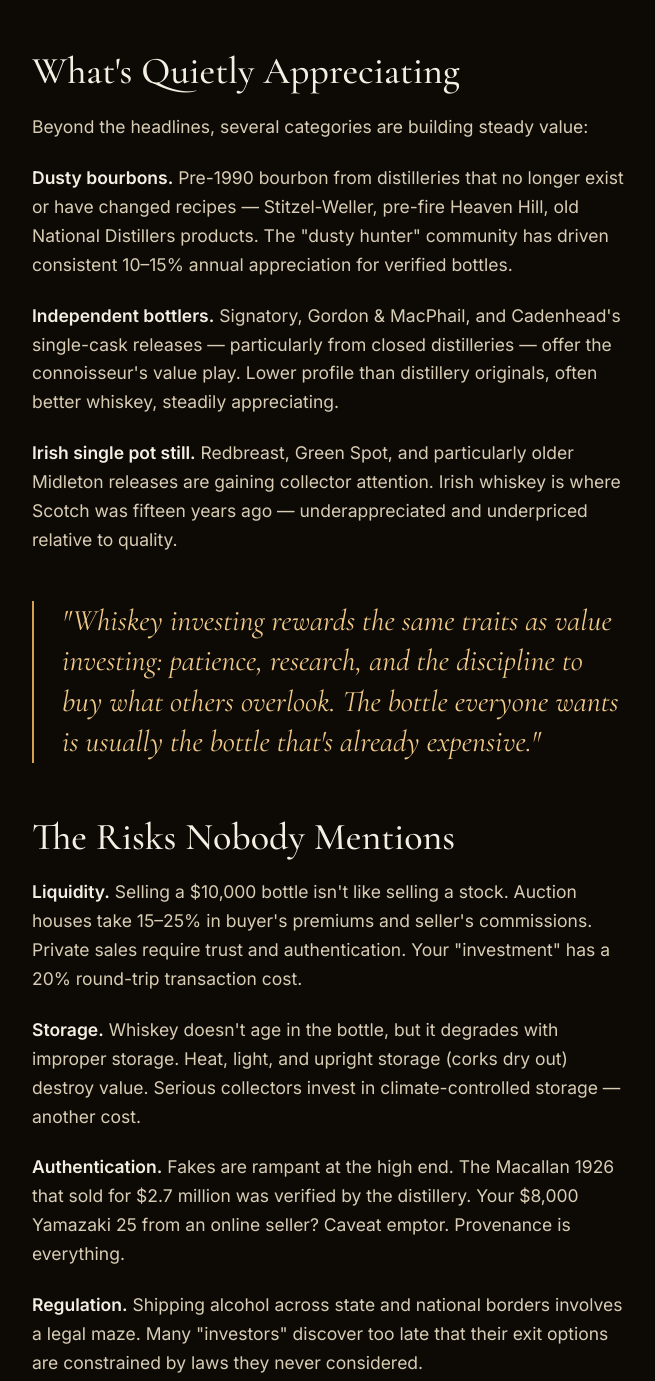
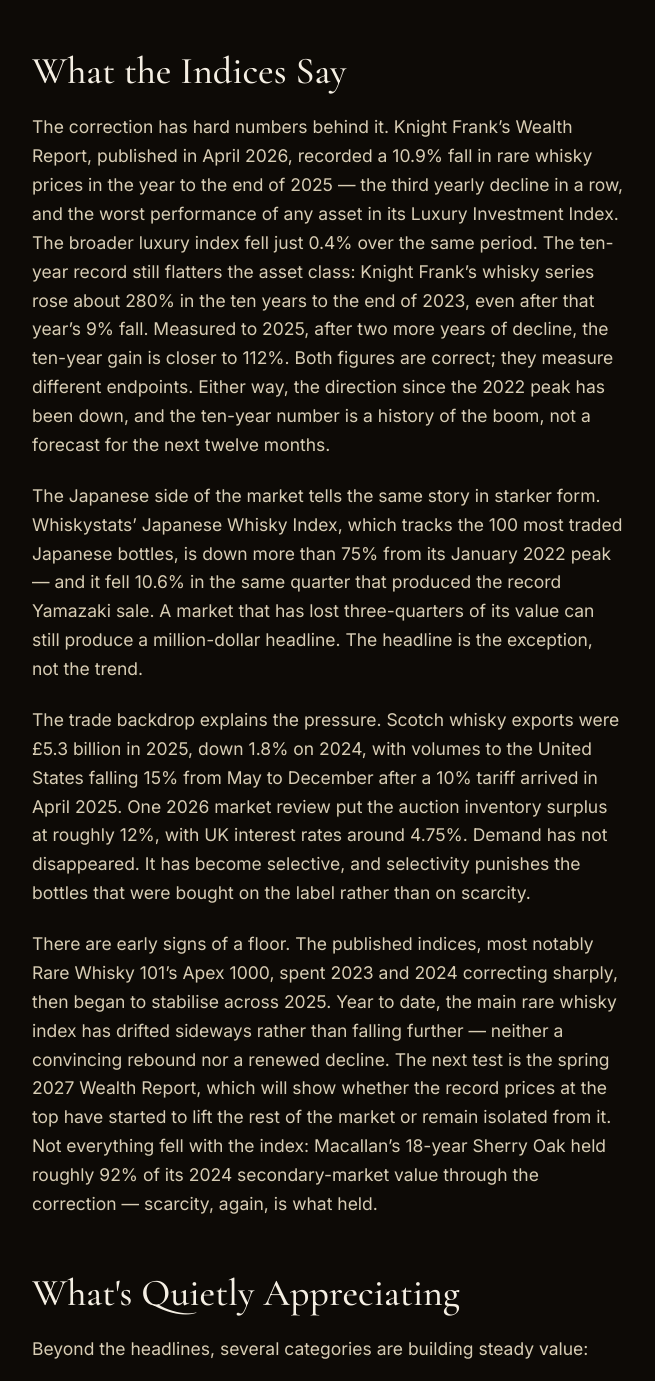
Before and after one commit to primedomaincapital/whiskeyvalues, a plain HTML site: page insights/article1.html in a window 1280 px wide. Shown: the part 2896-4277 px from the top of the page, without its empty margins (312-967 px from the left). Drawn offline with nearby package versions, Linux system fonts and the light colour scheme.

Commit message:
SEO: fold article6 index data into article1 — whiskeyvalues.com

```diff
--- a/insights/article1.html
+++ b/insights/article1.html
@@ -151,7 +151,12 @@ nav .brand a{color:inherit;text-decoration:none}
 <p><strong>Overhyped limited editions.</strong> Distillery "special releases" produced in runs of 5,000–10,000 bottles were flipped aggressively during the boom. Many now trade at or below their peak secondary prices. The lesson: true scarcity means hundreds of bottles, not thousands.</p>
 <p><strong>Celebrity whiskeys.</strong> With few exceptions (Buffalo Trace's collaborations being the notable one), celebrity-backed brands have underperformed as investments. They're marketing vehicles, not collectibles.</p>
 <p><strong>NFT-linked whiskey.</strong> The blockchain-meets-bourbon experiments of 2021–2022 have largely collapsed in value. The underlying whiskey was never the point, and the market figured that out.</p>
-<h2>What's Quietly Appreciating</h2>
+<h2>What the Indices Say</h2>
+ <p>The correction has hard numbers behind it. Knight Frank’s Wealth Report, published in April 2026, recorded a 10.9% fall in rare whisky prices in the year to the end of 2025 — the third yearly decline in a row, and the worst performance of any asset in its Luxury Investment Index. The broader luxury index fell just 0.4% over the same period. The ten-year record still flatters the asset class: Knight Frank’s whisky series rose about 280% in the ten years to the end of 2023, even after that year’s 9% fall. Measured to 2025, after two more years of decline, the ten-year gain is closer to 112%. Both figures are correct; they measure different endpoints. Either way, the direction since the 2022 peak has been down, and the ten-year number is a history of the boom, not a forecast for the next twelve months.</p>
+ <p>The Japanese side of the market tells the same story in starker form. Whiskystats’ Japanese Whisky Index, which tracks the 100 most traded Japanese bottles, is down more than 75% from its January 2022 peak — and it fell 10.6% in the same quarter that produced the record Yamazaki sale. A market that has lost three-quarters of its value can still produce a million-dollar headline. The headline is the exception, not the trend.</p>
+ <p>The trade backdrop explains the pressure. Scotch whisky exports were £5.3 billion in 2025, down 1.8% on 2024, with volumes to the United States falling 15% from May to December after a 10% tariff arrived in April 2025. One 2026 market review put the auction inventory surplus at roughly 12%, with UK interest rates around 4.75%. Demand has not disappeared. It has become selective, and selectivity punishes the bottles that were bought on the label rather than on scarcity.</p>
+ <p>There are early signs of a floor. The published indices, most notably Rare Whisky 101’s Apex 1000, spent 2023 and 2024 correcting sharply, then began to stabilise across 2025. Year to date, the main rare whisky index has drifted sideways rather than falling further — neither a convincing rebound nor a renewed decline. The next test is the spring 2027 Wealth Report, which will show whether the record prices at the top have started to lift the rest of the market or remain isolated from it. Not everything fell with the index: Macallan’s 18-year Sherry Oak held roughly 92% of its 2024 secondary-market value through the correction — scarcity, again, is what held.</p>
+ <h2>What's Quietly Appreciating</h2>
 <p>Beyond the headlines, several categories are building steady value:</p>
 <p><strong>Dusty bourbons.</strong> Pre-1990 bourbon from distilleries that no longer exist or have changed recipes — Stitzel-Weller, pre-fire Heaven Hill, old National Distillers products. The "dusty hunter" community has driven consistent 10–15% annual appreciation for verified bottles.</p>
 <p><strong>Independent bottlers.</strong> Signatory, Gordon &amp; MacPhail, and Cadenhead's single-cask releases — particularly from closed distilleries — offer the connoisseur's value play. Lower profile than distillery originals, often better whiskey, steadily appreciating.</p>
@@ -160,7 +165,7 @@ nav .brand a{color:inherit;text-decoration:none}
 <h2>The Risks Nobody Mentions</h2>
 <p><strong>Liquidity.</strong> Selling a $10,000 bottle isn't like selling a stock. Auction houses take 15–25% in buyer's premiums and seller's commissions. Private sales require trust and authentication. Your "investment" has a 20% round-trip transaction cost.</p>
 <p><strong>Storage.</strong> Whiskey doesn't age in the bottle, but it degrades with improper storage. Heat, light, and upright storage (corks dry out) destroy value. Serious collectors invest in climate-controlled storage — another cost.</p>
-<p><strong>Authentication.</strong> Fakes are rampant at the high end. The Macallan 1926 that sold for $2.7 million was verified by the distillery. Your $8,000 Yamazaki 25 from an online seller? Caveat emptor. Provenance is everything.</p>
+<p><strong>Authentication.</strong> Fakes are rampant at the high end. In 2019 tests, the Scottish Universities Environmental Research Centre found 21 of 55 bottles bought for Rare Whisky 101 were modern fakes, including every bottle claimed to date from 1900 or earlier. The Macallan 1926 that sold for $2.7 million was verified by the distillery. Your $8,000 Yamazaki 25 from an online seller? Caveat emptor. Provenance is everything.</p>
 <p><strong>Regulation.</strong> Shipping alcohol across state and national borders involves a legal maze. Many "investors" discover too late that their exit options are constrained by laws they never considered.</p>
 <h2>The Bottom Line</h2>
 <p>Rare whiskey has delivered genuine returns for knowledgeable collectors focused on true scarcity — closed distilleries, aged statements from top producers, verified provenance. But it's a collector's market that rewards expertise, not a passive investment. The people making money in whiskey know whiskey. The people losing money thought they were buying an asset class.</p>
```
